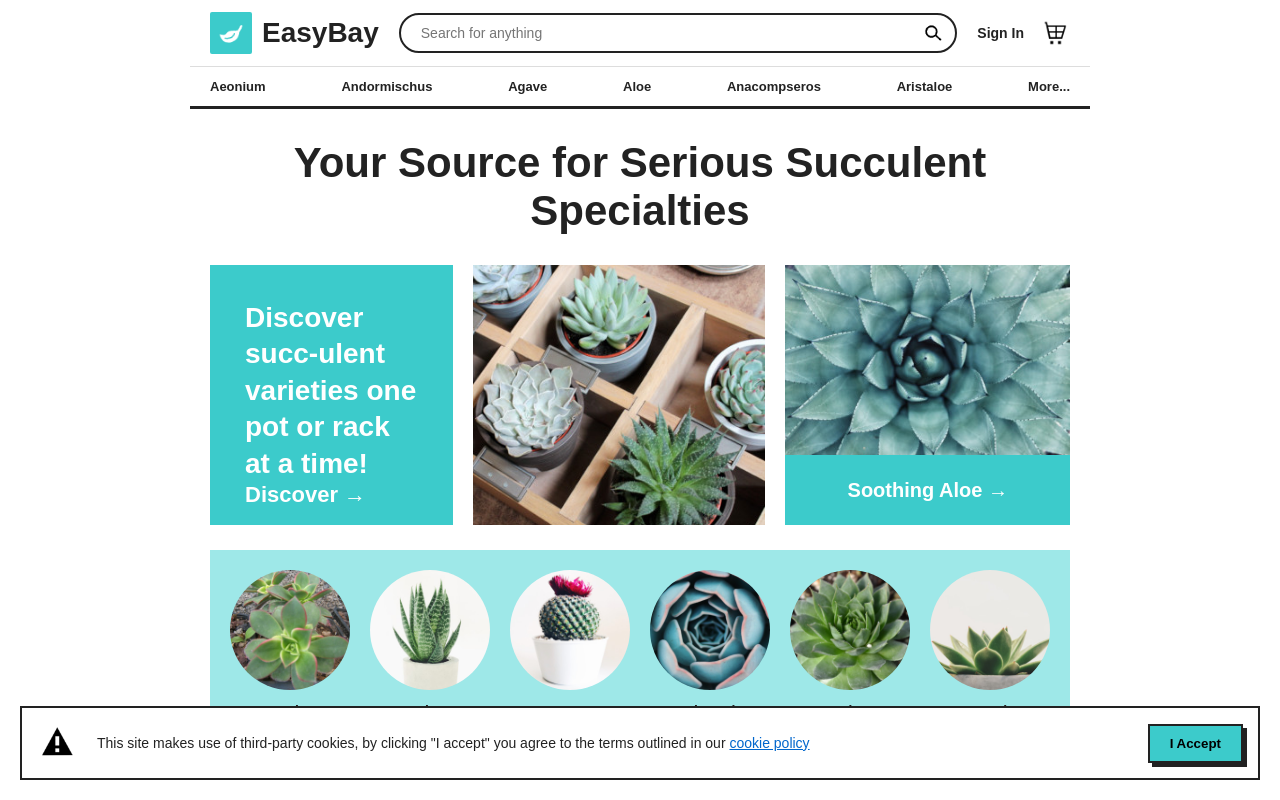
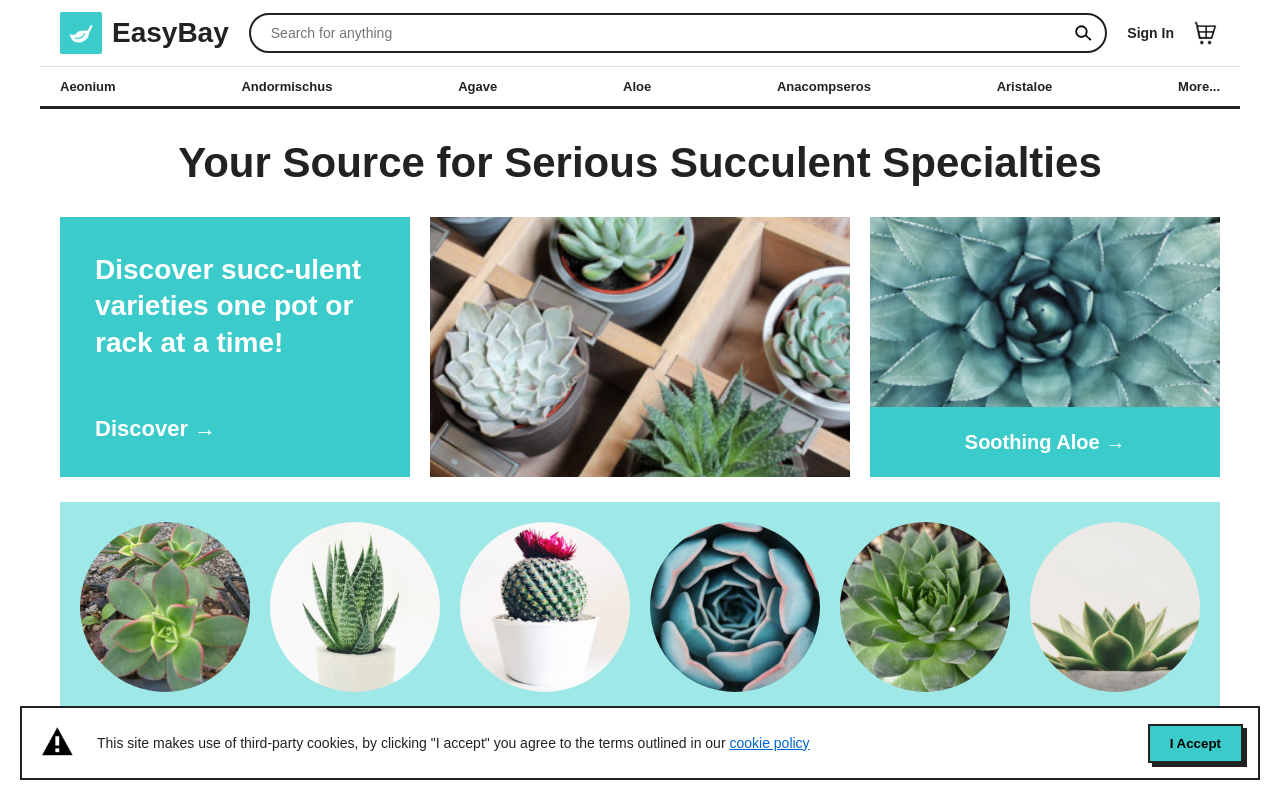
Before and after one commit to ryoji232/Lab3, a plain HTML site: page images/index.html in a window 1280 px wide. Drawn offline with Linux system fonts and the light colour scheme.

Commit message:
Final Commit

```diff
--- a/images/style.css
+++ b/images/style.css
@@ -22,7 +22,7 @@ body{
 
   border-bottom:1px solid #ddd;
 
-  max-width:900px;
+  max-width:1200px;
   margin:0 auto;
 }
 
@@ -131,7 +131,7 @@ body{
   justify-content:space-between;
   align-items:center;
 
-  max-width:900px;
+  max-width:1200px;
 
   margin:0 auto;
 
@@ -151,7 +151,7 @@ body{
 /* MAIN */
 
 main{
-  max-width:900px;
+  max-width:1200px;
   margin:0 auto;
 
   padding:0 20px 40px;
@@ -166,6 +166,8 @@ main{
   font-weight:bold;
 
   margin:30px 0;
+
+  white-space:nowrap;
 }
 
 /* HERO GRID */
```
